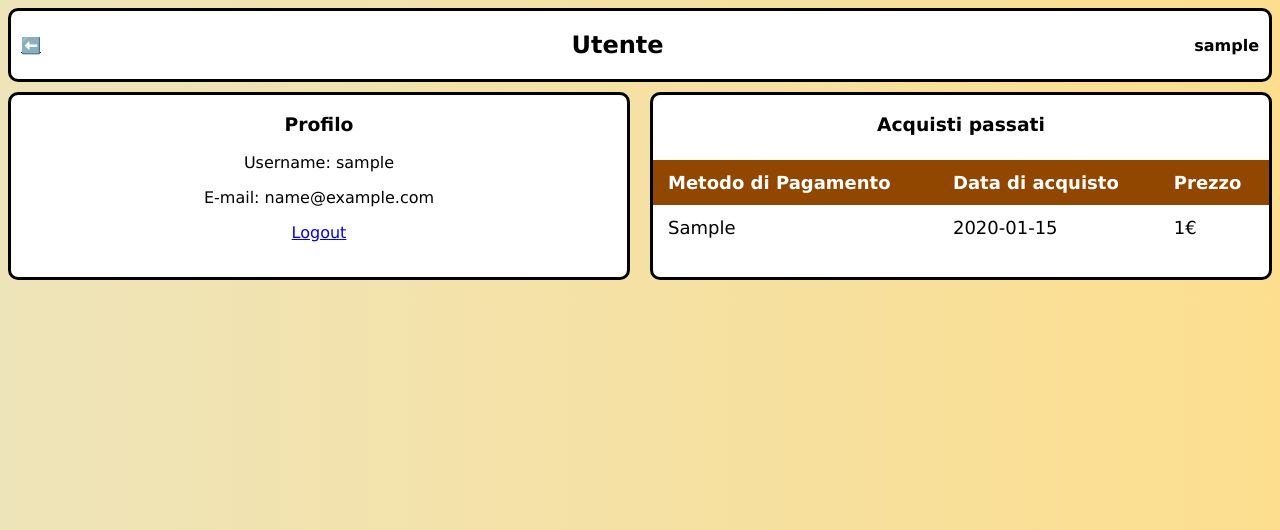
After one commit to MattiaCremonesi/portfolio, a PHP site: page /utente.php in a window 1280 px wide. The commit adds this page. Shown: the top 530 px of the page. Run offline with PHP 8.4, Linux system fonts and the light colour scheme; the visitor is signed in with stand-in values (Sample User, id 1); tables that the repository leaves empty or names only in its code hold one stand-in row (values such as "Sample post").

Commit message:
1.1
Nuova versione non ancora terminata

```diff
--- a/12-e-commerce/style_accesso.css
+++ b/12-e-commerce/style_accesso.css
@@ -48,8 +48,7 @@ body {
 }
 
 .button{
-    font-family: 'Segoe UI', Tahoma, Geneva, Verdana, sans-serif;
-    font-style: italic;
+    font-family:system-ui, -apple-system, BlinkMacSystemFont, 'Segoe UI', Roboto, Oxygen, Ubuntu, Cantarell, 'Open Sans', 'Helvetica Neue', sans-serif;
     background-color: rgb(250, 216, 177); /* Green */
     border : solid black;
     border-radius: 10px;
--- /dev/null
+++ b/12-e-commerce/style_query.css
@@ -0,0 +1,25 @@
+@media screen and (max-width: 990px) {
+    .main_container_index {
+        grid-template-columns: repeat(3, 1fr);
+    }
+    .product_container{
+        grid-template-columns: repeat(2, 1fr);
+
+    }
+}
+
+@media screen and (max-width: 663px) {
+    .main_container_index {
+        grid-template-columns: repeat(2, 1fr);
+    }
+}
+
+@media screen and (max-width: 337px) {
+    .main_container_index {
+        grid-template-columns: repeat(1, 1fr);
+    }
+    .container_titolo_index {
+        padding: 5px;
+    }
+}
+/*59 em tablet e 34em */
--- /dev/null
+++ b/12-e-commerce/style_utente.css
@@ -0,0 +1,92 @@
+body{
+    background-image: linear-gradient(to right, #eee4b9 , #fcde8e);
+}
+.container_titolo {
+    border-color: black;
+    border-style: solid;
+    border-radius: 10px;
+    margin-bottom: 10px;
+    text-align: center;
+    font-family: 'Lucida Sans', 'Lucida Sans Regular', 'Lucida Grande', 'Lucida Sans Unicode', Geneva, Verdana, sans-serif;
+    background-color: white;
+    display: flex;
+    align-items: center;
+    justify-content: space-between;
+    padding: 20px 10px;
+}
+
+.container_titolo h2 {
+    flex-grow: 1;
+    text-align: center;
+    margin: 0; /* Rimuovi margini predefiniti */
+}
+
+.container_titolo a,
+.container_titolo h4 {
+    flex-grow: 0;
+    margin: 0; /* Rimuovi margini predefiniti */
+}
+/* --------------------------------------------------------------------------------------------------------------------*/
+.main_container_utente{
+    width:100%;
+    display: grid;
+    grid-template-columns: repeat(2,1fr);
+    gap: 20px;
+}
+.container_utente{
+    border-color: black;
+    border-style: solid ;
+    border-radius: 10px;
+
+    width : auto;
+    height:auto;
+    text-align: center;
+    font-family: 'Lucida Sans', 'Lucida Sans Regular', 'Lucida Grande', 'Lucida Sans Unicode', Geneva, Verdana, sans-serif;
+
+    height: auto;
+    margin-bottom: 10px;
+    background-color: white;
+}
+.container_acquisti{
+    border-color: black;
+    border-style: solid ;
+    border-radius: 10px;
+
+    text-align: center;
+    font-family: 'Lucida Sans', 'Lucida Sans Regular', 'Lucida Grande', 'Lucida Sans Unicode', Geneva, Verdana, sans-serif;
+
+    height: auto;
+    margin-bottom: 10px;
+    background-color: white;
+}
+.styled-table {
+    width: 100%;
+    border-collapse: collapse;
+    margin: 25px 0;
+    font-size: 18px;
+    text-align: left;
+
+}
+
+.styled-table thead tr {
+    background-color: rgb(146, 71, 0);
+    color: #ffffff;
+    text-align: left;
+}
+
+.styled-table th,
+.styled-table td {
+    padding: 12px 15px;
+}
+
+.styled-table tbody tr {
+    border-bottom: 1px solid #dddddd;
+}
+
+.styled-table tbody tr:nth-of-type(even) {
+    background-color: #f3f3f3;
+}
+
+.styled-table tbody tr:last-of-type {
+    border-bottom: 2px solid white;
+}
--- /dev/null
+++ b/12-e-commerce/utente.php
@@ -0,0 +1,79 @@
+<!DOCTYPE html>
+<html>
+  <head>
+    <title>E-Commerce</title>
+    <meta charset="UTF-8">
+    <meta name="viewport" content="width=device-width, initial-scale=1.0">
+    <link rel="stylesheet" href="style_utente.css">
+    <link rel="stylesheet" href="style_query.css">
+  </head>
+  <body>
+  <div class="container_titolo">
+    <a href="index.php">⬅️</a>
+    <h2>Utente</h2>
+    <?php
+      session_start();
+      echo "<h4>".$_SESSION['username']."</h4>"
+    ?>
+  </div>
+  <div class="main_container_utente">
+    <div class="container_utente">
+        <h3>Profilo</h3>
+        <?php
+          $conn = new mysqli("localhost","root", "", "e-commerce");
+          if ($conn->connect_error) {
+            die("Connection failed: " . $conn->connect_error);
+          }
+
+          $id_utente = $_SESSION["id_utente"];
+
+          $query = "SELECT Username, Email FROM utente WHERE Id = ".$id_utente."";
+          $result = $conn->query($query);
+
+          if ($result->num_rows > 0) {
+            while($row = $result->fetch_assoc()) {
+              echo "<p>Username: ".$row['Username']."</p>";
+              echo "<p>E-mail: ".$row['Email']."</p>";
+            }
+          } else {
+            echo "0 results";
+          }
+
+        ?>
+        <a href="logout.php">Logout</a>
+    </div>
+    <div class="container_acquisti">
+        <h3>Acquisti passati</h3>
+        <?php
+          $query_acquisti = "SELECT * FROM acquisto WHERE id_utente = ".$id_utente.";";
+          $result_acquisti = $conn->query($query_acquisti);
+          if ($result_acquisti->num_rows > 0) {
+            echo "<table class='styled-table'>";
+              echo  "<thead>";
+                echo "<tr>";
+                  echo "<th>Metodo di Pagamento</th>";
+                  echo "<th>Data di acquisto</th>";
+                  echo "<th>Prezzo</th>";
+                echo "</tr>";
+              echo "</thead>";
+            while($row_acquisti = $result_acquisti->fetch_assoc()) {
+              echo "<tbody>";
+                echo "<tr>";
+                  echo "<td>".$row_acquisti['metodo_pagamento']."</td>";
+                  echo "<td>".$row_acquisti['data_acquisto']."</td>";
+                  echo "<td>".$row_acquisti['prezzo']."€</td>";
+                echo "</tr>";
+
+            }
+            echo "</tbody>";
+            echo "</table>";
+          } else {
+            echo "0 results";
+          }
+          $conn->close();
+        ?>
+    </div>
+  </div>
+
+  </body>
+</html>
```
Also changed, not shown: 12-e-commerce/acquisto.php (added, +36 -0 lines), 12-e-commerce/carrello.php (+47 -8 lines), 12-e-commerce/index.php (+13 -7 lines), 12-e-commerce/logout.php (+0 -15 lines), 12-e-commerce/sql.sql (+10 -21 lines), 12-e-commerce/style.css (+37 -59 lines), 12-e-commerce/style_carrello.css (+34 -28 lines), 12-e-commerce/svuota_carrello.php (added, +20 -0 lines).
